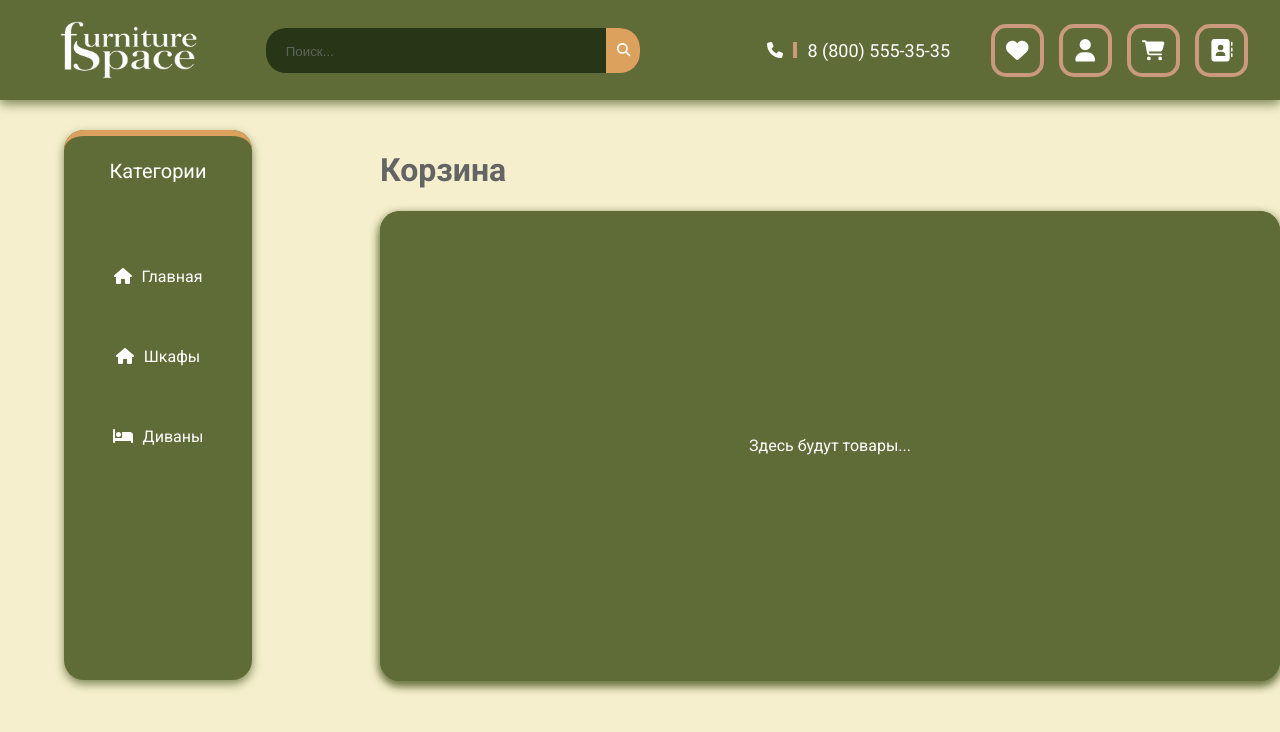
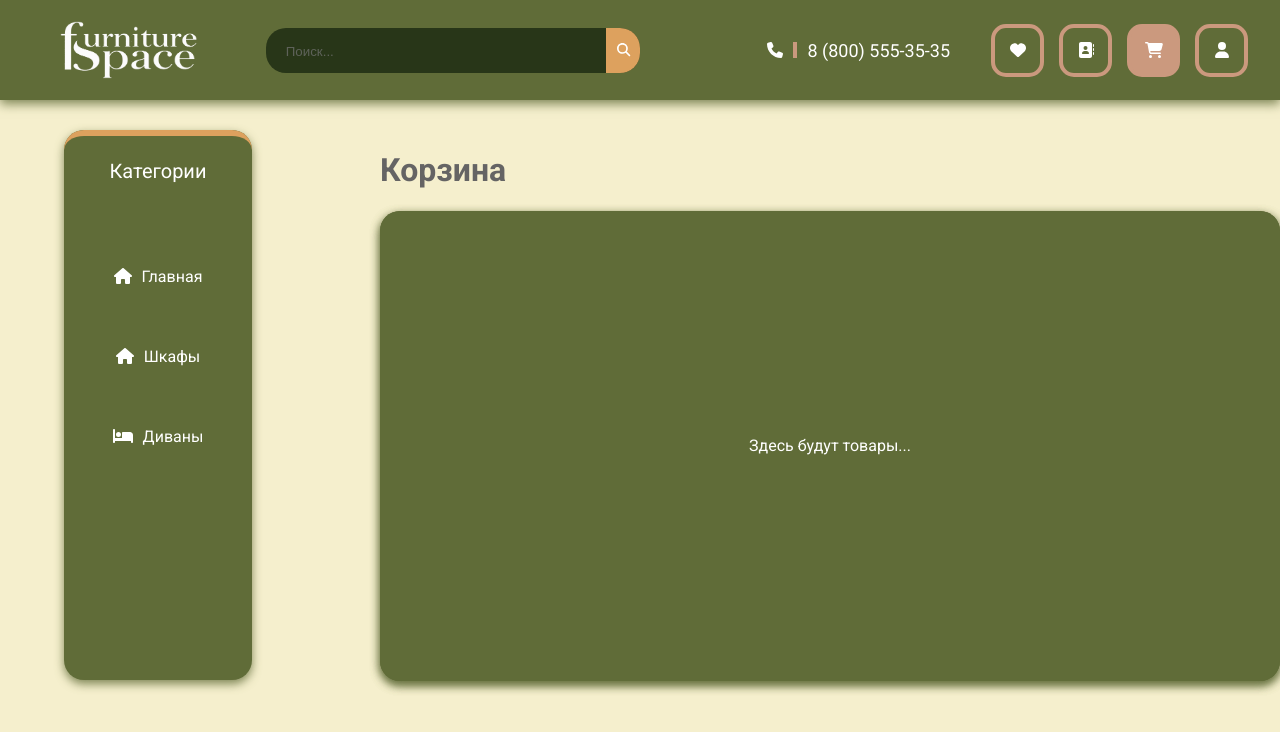
Before and after one commit to MrGodgames/furniture-space, a React (Vite) app: page /cart in a window 1280 px wide. Shown: the top 732 px of the page. Built offline with nearby package versions, Linux system fonts and the light colour scheme.

Commit message:
nav active

```diff
--- a/src/App.css
+++ b/src/App.css
@@ -96,14 +96,16 @@ body {
     border-radius: 15px;
     height: 45px;
     width: 45px;
-    color: rgb(0, 0, 0);
+    color: rgb(255, 255, 255);
+    text-decoration: none;
 }
+
 .nav-button:hover{
     display: flex;
     align-items: center;
     justify-content: center;
     background-color: #DDBEA9;
-    color: rgb(0, 0, 0);
+    color: rgb(255, 255, 255);
 }
 
 .nav-buttonico{
@@ -111,6 +113,13 @@ body {
     width: 50%;
     color: rgb(255, 255, 255);
 }
+
+.nav-button.active {
+    color: #ffffff;
+    background-color: #CB997E;
+    transition: all 0.3s ease;
+}
+
 .phonenumber{
     color: rgb(255, 255, 255);
     gap: 10px;
--- a/src/App.jsx
+++ b/src/App.jsx
@@ -2,7 +2,7 @@ import { useState } from 'react'
 import './App.css'
 import { FontAwesomeIcon } from '@fortawesome/react-fontawesome';
 import { faAddressBook, faHeart, faPhone, faSearch, faShoppingCart, faUser } from '@fortawesome/free-solid-svg-icons';
-import { Link } from 'react-router-dom';
+import { NavLink } from 'react-router-dom';
 
 function App() {
   const [isHovered, setIsHovered] = useState(false)
@@ -28,16 +28,18 @@ function App() {
           <p>8 (800) 555-35-35</p>
         </div>
         <div className="fastnav">
-        <i className='nav-button'><FontAwesomeIcon icon={faHeart} className='nav-buttonico'/></i>
-        <Link to="/profile">
-        <i className='nav-button'><FontAwesomeIcon icon={faUser} className='nav-buttonico'/></i>
-        </Link>
-        <Link to="/cart">
-          <i className='nav-button'><FontAwesomeIcon icon={faShoppingCart} className='nav-buttonico'/></i>
-        </Link>
-        <Link to="/about">
-        <i className='nav-button'><FontAwesomeIcon icon={faAddressBook} className='nav-buttonico'/></i>
-        </Link>
+          <NavLink to="/favorites" className={({ isActive }) => isActive ? 'nav-button active' : 'nav-button'}>
+            <FontAwesomeIcon icon={faHeart} />
+          </NavLink>
+          <NavLink to="/contacts" className={({ isActive }) => isActive ? 'nav-button active' : 'nav-button'}>
+            <FontAwesomeIcon icon={faAddressBook} />
+          </NavLink>
+          <NavLink to="/cart" className={({ isActive }) => isActive ? 'nav-button active' : 'nav-button'}>
+            <FontAwesomeIcon icon={faShoppingCart} />
+          </NavLink>
+          <NavLink to="/profile" className={({ isActive }) => isActive ? 'nav-button active' : 'nav-button'}>
+            <FontAwesomeIcon icon={faUser} />
+          </NavLink>
         </div>
       </div>
     </header>
```
